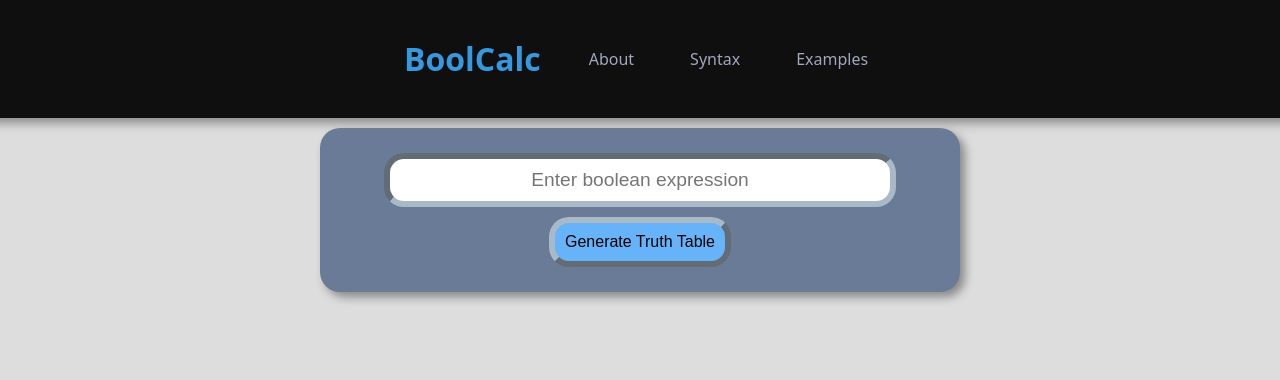
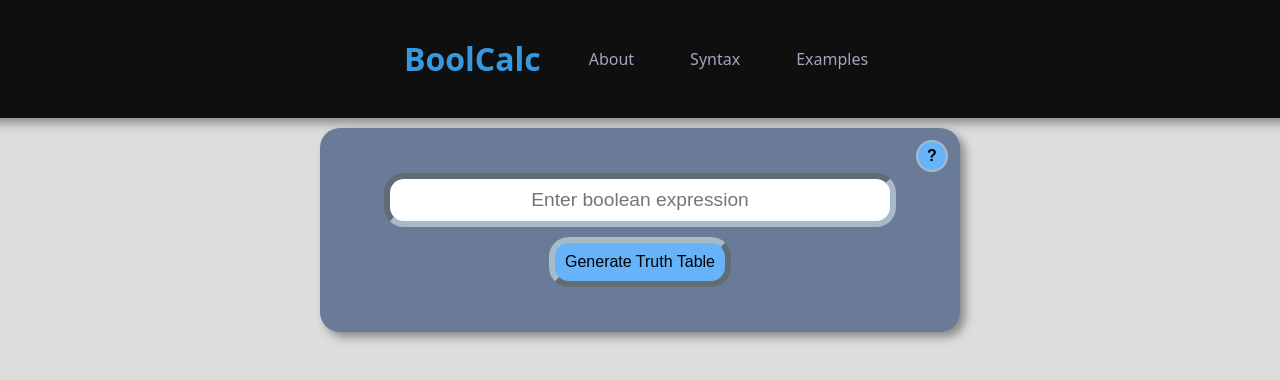
Before and after one commit to linus-319/boolcalc, a React (Vite) app: page / in a window 1280 px wide. Shown: the top 380 px of the page. Built offline with nearby package versions, Linux system fonts and the light colour scheme.

Commit message:
added help button to main page

```diff
--- a/src/components/ExprInput.module.css
+++ b/src/components/ExprInput.module.css
@@ -6,14 +6,13 @@
 }
 
 .form-container form {
+  position: relative;
   display: flex;
   flex-direction: column;
   align-items: center;
-  background-color: rgb(106, 123, 152);
   border-radius: 20px;
   padding: 20px;
   margin: 0 2px;
-  box-shadow: 5px 5px 10px rgb(137, 136, 136);
   max-width: 600px;
 }
 
@@ -40,8 +39,33 @@
   border-color: rgb(168, 186, 200);
 }
 
+.card {
+  position: relative;
+  display: flex;
+  flex-direction: column;
+  align-items: center;
+
+  background-color: rgb(106, 123, 152);
+  border-radius: 20px;
+  padding: 20px;
+  box-shadow: 5px 5px 10px rgb(137, 136, 136);
+  max-width: 600px;
+}
+
+.card form {
+  width: 100%;
+  display: flex;
+  flex-direction: column;
+  align-items: center;
+}
+
+.card h1 {
+  color: rgb(180, 228, 254);
+}
+
 @media (max-width: 600px) {
   .form-container form {
     max-width: 300px;
+    padding: 20px 40px;
   }
 }
--- a/src/components/ExprInput.tsx
+++ b/src/components/ExprInput.tsx
@@ -2,6 +2,8 @@
 import { generateTruthTable } from "../utils/bc_generate_truth_table"
 import { type Result } from "../utils/bc_syntax"
 import styles from "./ExprInput.module.css"
+import HelpButton from "./HelpButton"
+import ValidExprExamples from "./ValidExprExamples"
 
 function isalpha(char: string) {
   return char.toLowerCase() !== char.toUpperCase()
@@ -34,6 +36,11 @@
 
 export default function ExprInput({ onResultChange }: ExprInputProps) {
   const [input, setInput] = useState("")
+  const [showExamples, setShowExamples] = useState(false)
+
+  function toggleExamples() {
+    setShowExamples(prev => !prev)
+  }
 
   function handleSubmit(e: React.FormEvent<HTMLFormElement>) {
     e.preventDefault()
@@ -42,8 +49,18 @@
     onResultChange(res)
   }
 
+
+
   return (
-    <div className={styles["form-container"]} >
+    <div className={styles["form-container"]}>
+      <div className={styles.card}>
+        <HelpButton onClick={toggleExamples} />
+        {showExamples ? (
+          <>
+            <h1>Syntax Examples</h1>
+            <ValidExprExamples />
+          </>
+        ) : (
           <form onSubmit={handleSubmit}>
             <input
               className={styles["form-input"]}
@@ -56,6 +73,8 @@
               Generate Truth Table
             </button>
           </form>
+        )}
+      </div>
     </div>
   )
 }
--- /dev/null
+++ b/src/components/HelpButton.module.css
@@ -0,0 +1,17 @@
+.helpButton {
+    position: absolute;
+    top: 12px;
+    right: 12px;
+
+    width: 32px;
+    height: 32px;
+    border-radius: 50%;
+
+    font-weight: bold;
+    font-size: 1rem;
+    cursor: pointer;
+
+    background: rgb(102, 179, 250);
+    border: 2px solid rgb(168, 186, 200);
+    z-index: 500;
+}
--- /dev/null
+++ b/src/components/HelpButton.tsx
@@ -0,0 +1,11 @@
+import styles from './HelpButton.module.css';
+
+type HelpButtonProps = {
+    onClick: () => void
+}
+
+export default function HelpButton({ onClick }: HelpButtonProps) {
+    return (
+        <button type='button' onClick={onClick} className={styles.helpButton}>?</button>
+    )
+}
```
Lines whose indentation alone changed are shown as unchanged.
